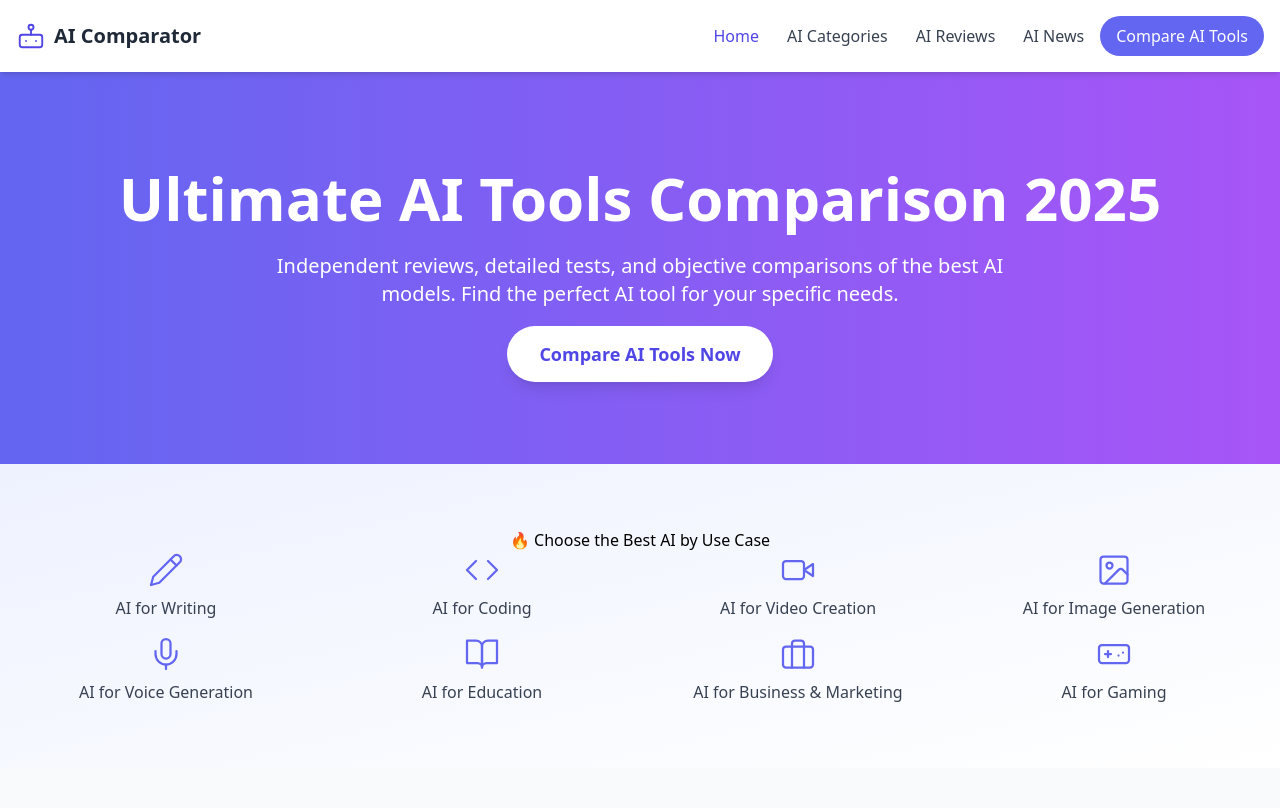
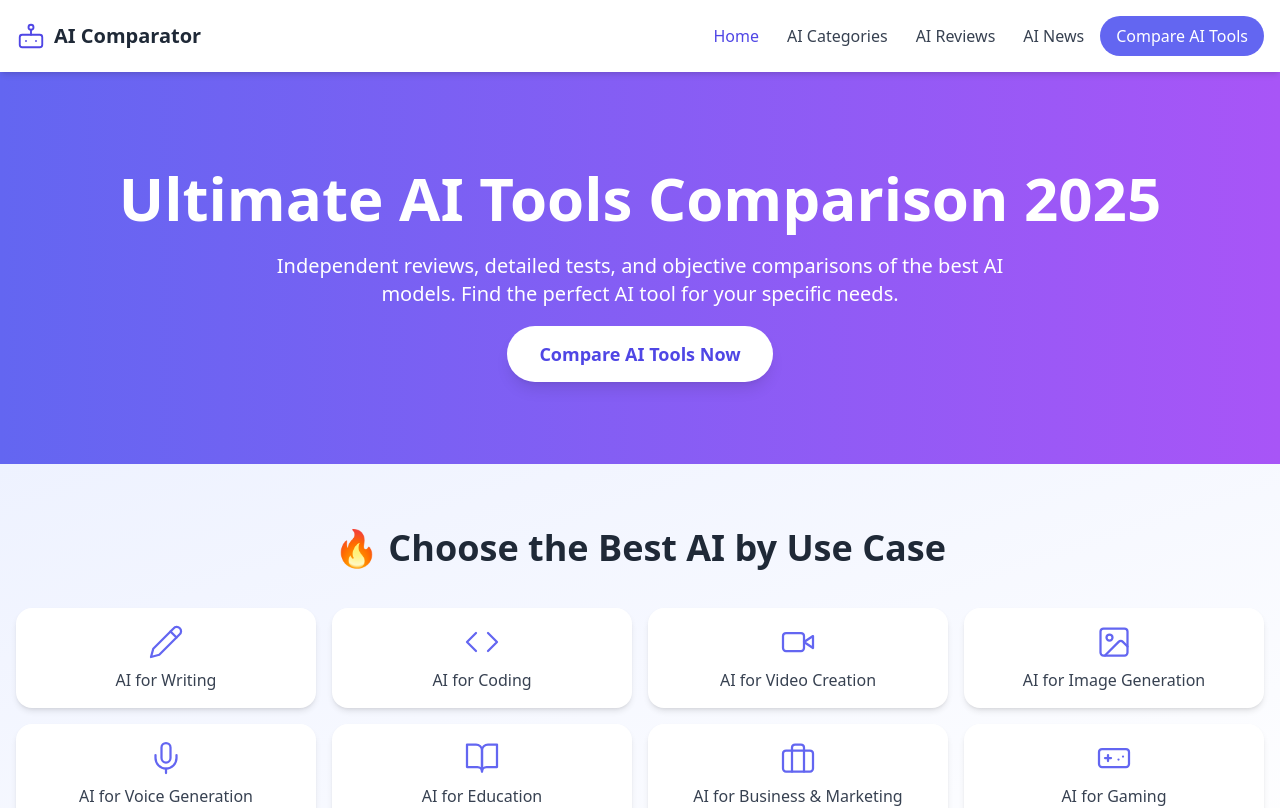
Before and after one commit to SpdVpr/AI-comparator, a Next.js app: page / in a window 1280 px wide. Shown: the top 808 px of the page. Built offline with nearby package versions, Linux system fonts and the light colour scheme.

Commit message:
AI kategorie

```diff
--- a/src/components/AiCategories.tsx
+++ b/src/components/AiCategories.tsx
@@ -16,27 +16,49 @@ const categories = [
 
 export default function AiCategories() {
   return (
-    <section className="py-16 bg-gradient-to-br from-indigo-50 to-white">
-      <div className="container mx-auto px-4 text-center">
+    <section {...{
+      class: "py-16 bg-gradient-to-br from-indigo-50 to-white"
+    }}>
+      <div {...{
+        class: "container mx-auto px-4 text-center"
+      }}>
         <motion.h2
-               >
+          {...{
+            class: "text-4xl font-bold text-gray-800 mb-10",
+            initial: { opacity: 0, y: 20 },
+            whileInView: { opacity: 1, y: 0 },
+            viewport: { once: true },
+            transition: { duration: 0.6 }
+          }}
+        >
           🔥 Choose the Best AI by Use Case
         </motion.h2>
 
-        <div className="grid grid-cols-2 md:grid-cols-4 gap-4">
+        <div {...{
+          class: "grid grid-cols-2 md:grid-cols-4 gap-4"
+        }}>
           {categories.map(({ icon: Icon, title, link }, index) => (
-            <motion.div
-              key={index}
-              initial={{ opacity: 0, y: 20 }}
-              whileInView={{ opacity: 1, y: 0 }}
-              viewport={{ once: true }}
-              transition={{ duration: 0.4, delay: index * 0.1 }}
-            >
-              <a href={link} className="flex flex-col items-center justify-center">
-              <Icon className="text-indigo-500 mb-2" size={36} strokeWidth={1.5} />
-              <span className="font-medium text-gray-700">{title}</span>
-              </a>
-            </motion.div>
+            <a href={link}>
+              <motion.div
+                key={index}
+                {...{
+                  class: "bg-white rounded-2xl shadow-md hover:shadow-xl transition-shadow p-4 flex flex-col items-center justify-center",
+                  initial: { opacity: 0, y: 20 },
+                  whileInView: { opacity: 1, y: 0 },
+                  viewport: { once: true },
+                  transition: { duration: 0.4, delay: index * 0.1 }
+                }}
+              >
+              <Icon {...{
+                class: "text-indigo-500 mb-2",
+                size: 36,
+                strokeWidth: 1.5
+              }} />
+              <span {...{
+                class: "font-medium text-gray-700"
+              }}>{title}</span>
+              </motion.div>
+            </a>
           ))}
         </div>
       </div>
```
